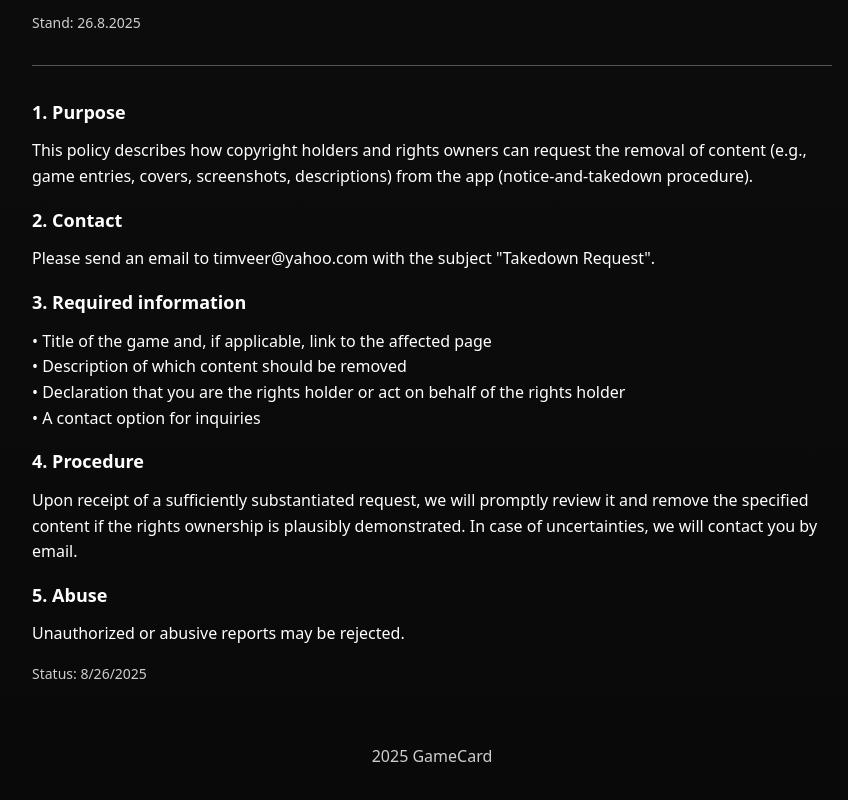
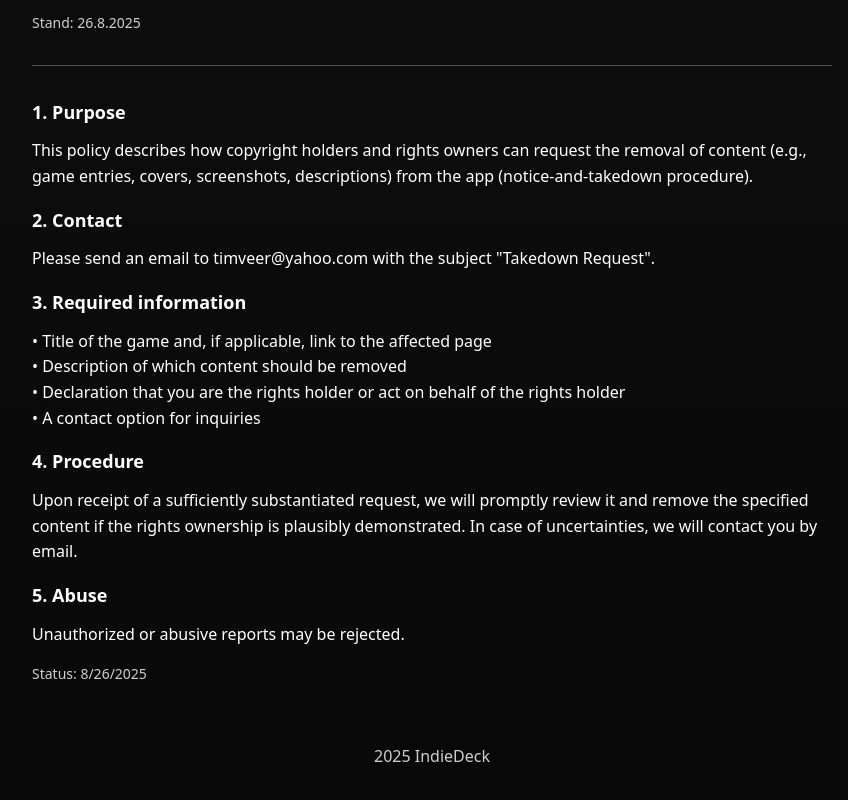
Before and after one commit to Melsto/IndieDeck, a Next.js app: page /data in a window 1280 px wide. Shown: the part 3611-4411 px from the top of the page, without its empty margins (208-1056 px from the left). Built offline with nearby package versions, Linux system fonts and the light colour scheme.

Commit message:
Name Change

```diff
--- a/src/app/data/page.tsx
+++ b/src/app/data/page.tsx
@@ -187,7 +187,7 @@ export default function DataPage() {
         </section>
       </div>
 
-      <footer style={styles.footer as React.CSSProperties}>2025 GameCard</footer>
+      <footer style={styles.footer as React.CSSProperties}>2025 IndieDeck</footer>
     </div>
   );
 }
--- a/src/app/page.tsx
+++ b/src/app/page.tsx
@@ -551,7 +551,7 @@ export default function SubmitPage() {
         </form>
       </div>
       <footer style={styles.footer as React.CSSProperties}>
-        <a href="/data" style={{ textDecoration: "underline", color: "inherit" }}>Impressum, Datenschutz und Takedown Policy</a> · 2025 GameCard
+        <a href="/data" style={{ textDecoration: "underline", color: "inherit" }}>Impressum, Datenschutz und Takedown Policy</a> · 2025 IndieDeck
       </footer>
     </div>
   );
```
Also changed, not shown: public/GameCardLogo.png.
